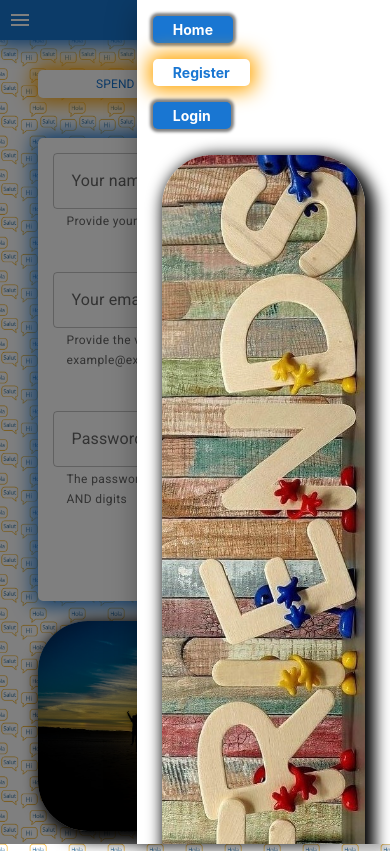
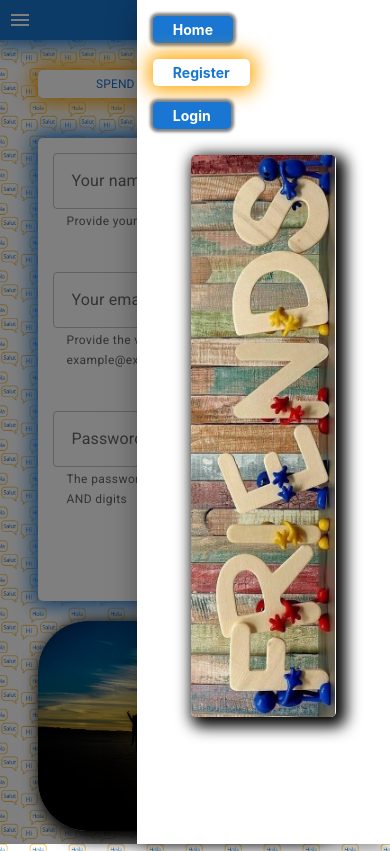
Before and after one commit to ViktorZvonar/fcm, a React (Create React App) app: page /goit-react-hw-08-phonebook/register in a window 390 px wide. Both pictures are taken after a click on the button 20 px from the left and 20 px from the top of the page. Built offline with nearby package versions, Linux system fonts and the light colour scheme.

Commit message:
Update NavbarMenu.jsx

```diff
--- a/src/components/Navbar/NavbarMenu/NavbarMenu.jsx
+++ b/src/components/Navbar/NavbarMenu/NavbarMenu.jsx
@@ -49,13 +49,13 @@ const NavBarMenu = () => {
       <Box
         sx={{
           backgroundImage: `url(${image})`,
-          backgroundSize: 'cover',
+          backgroundSize: 'contain',
           backgroundRepeat: 'no-repeat',
           backgroundPosition: 'center',
-          borderRadius: '50px',
+          borderRadius: '5px',
           boxShadow: '5px 5px 15px 5px #000',
-          width: '80%',
-          height: '100%',
+          width: '57%',
+          height: '74%',
           margin: '10px auto',
         }}
       ></Box>
```
